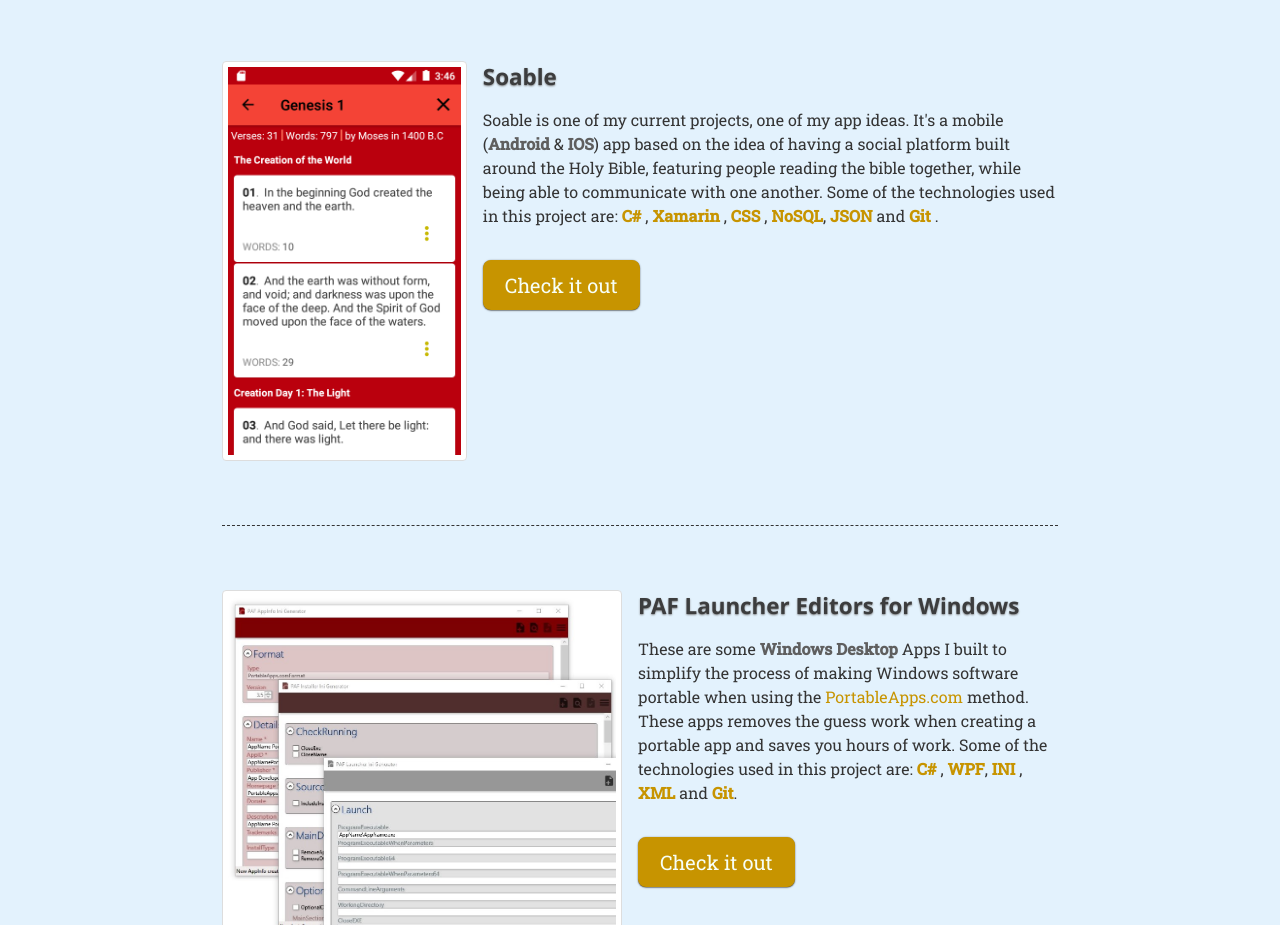
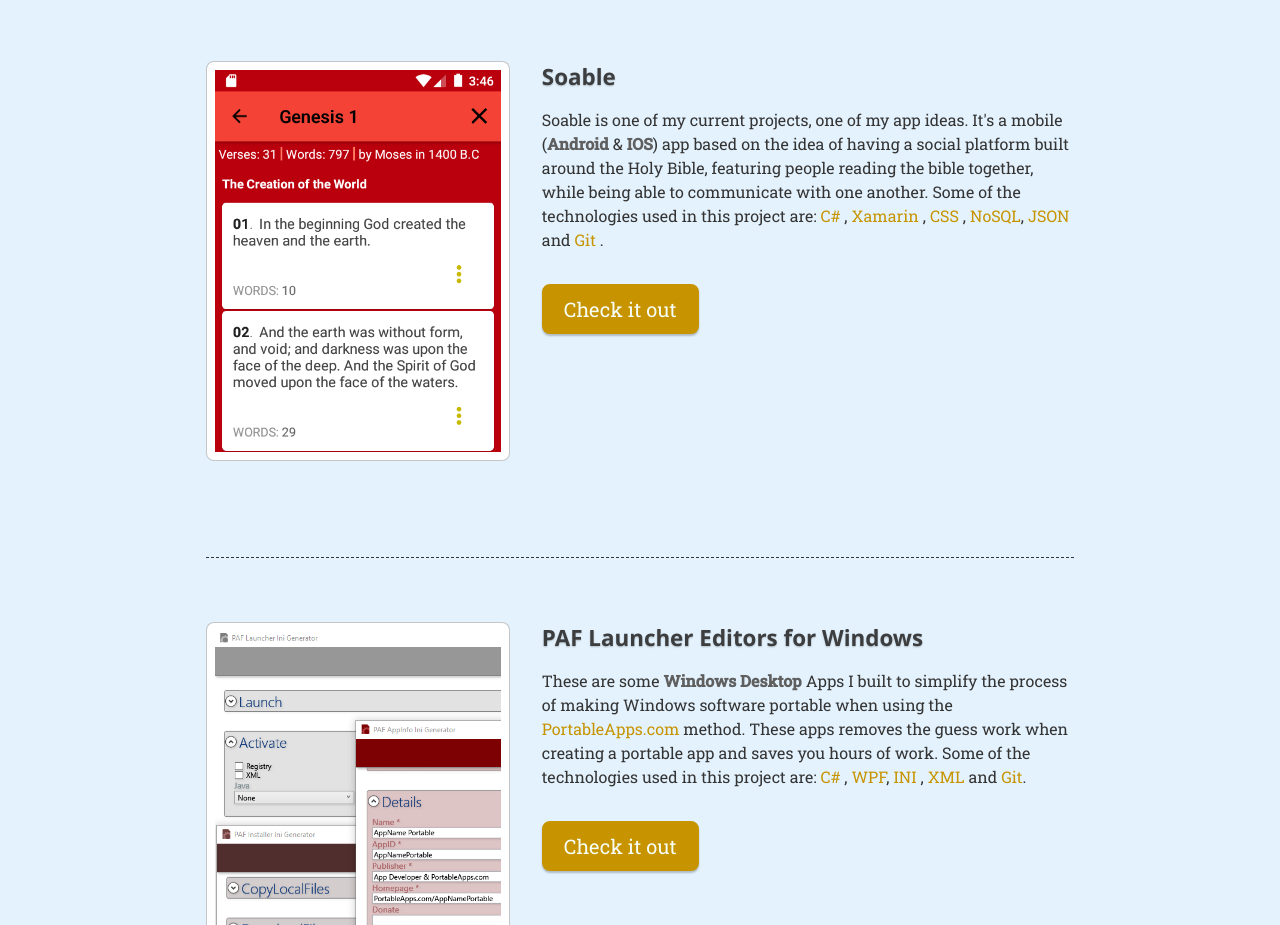
Before and after one commit to koddek/cv, a plain HTML site: page index.html in a window 1280 px wide. Shown: the part 499-1424 px from the top of the page. Drawn offline with Linux system fonts and the light colour scheme.

Commit message:
Add files via upload

```diff
--- a/css/main.css
+++ b/css/main.css
@@ -11,6 +11,7 @@
   --color-almost-white: #f7fff7;
   --color-almost-black: #343434;
   --color-accent: var(--color3);
+  --color-shadow: rgba(0, 0, 0, 0.226);
 }
 
 /* GENERAL STYLES */
@@ -22,6 +23,8 @@
 }
 
 body {
+  width: 100%;
+  height: 100%;
   color: var(--color-almost-black);
 }
 
@@ -42,10 +45,10 @@
 }
 
 .content-container {
-  min-width: 250px;
+  min-width: 240px;
   max-width: 900px;
   margin: auto;
-  padding: 4rem 2rem;
+  padding: 4rem 1rem;
 }
 
 h1,
@@ -57,7 +60,7 @@
   font-family: "Segoe UI", Tahoma, Geneva, Verdana, sans-serif;
   font-weight: bold;
   opacity: 0.95;
-  text-shadow: 0 1px 2px rgb(124, 124, 124);
+  text-shadow: 0 1px 2px var(--color-shadow);
 }
 
 h1 {
@@ -84,7 +87,7 @@
   font-family: "Roboto Slab", serif;
 }
 
-strong{
+strong {
   color: #5f5f5f;
 }
 
@@ -106,9 +109,9 @@
   padding: 10px 20px 10px 20px;
   margin-top: 2rem;
   text-decoration: none;
-  box-shadow: 0 0.5px 1.5px var(--color-almost-black);
+  box-shadow: 0 2px 2px var(--color-shadow);
   transition-duration: 100ms;
-  transition-property: background, color;
+  transition-property: background-color, color;
   transition-timing-function: linear;
   align-self: flex-start;
 }
@@ -135,36 +138,50 @@
 
 /* PROJECTS */
 
-.tech-link {
-  font-weight: bold;
+.flex-container {
+  display: flex;
+  flex-direction: row;
+  flex-wrap: wrap;
+  padding: 4rem 0;
+  border-bottom: 1px dashed var(--color-almost-black);
+}
+
+.info {
+  flex-basis: 60%;
+  flex-grow: 1;
+  flex-shrink: 0;
+  display: flex;
+  flex-direction: column;
+}
+
+.pic {
+  flex-grow: 0;
+  flex-shrink: 0;
+  flex-basis: 35%;
+  height: 400px;
+  margin-right: 2rem;
+  margin-bottom: 2rem;
+  padding: 0.5rem;
+  border: 1px solid var(--color-shadow);
+  border-radius: 0.5em;
+  background: white;
 }
 
 .projects img {
-  width: 400px;
-  height: 400px;
-  margin-right: 1rem;
+  width: 100%;
+  height: 100%;
   object-fit: cover;
   object-position: top left;
-  background: white;
-  border: 1px solid #ddd;
-  border-radius: 4px;
-  padding: 5px;
 }
 
-.projects article {
-  padding: 4rem 0;
-  border-bottom: 1px dashed var(--color-almost-black);
+.projects .content {
   display: flex;
+  flex-direction: column;
 }
 
 .projects article:last-of-type {
   border-bottom: none;
   padding-bottom: 0;
-}
-
-.description {
-  display: flex;
-  flex-direction: column;
 }
 
 /* FOOTER */
@@ -226,14 +243,10 @@
     font-size: 1.3rem;
   }
 
-  .projects article {
-    flex-direction: column;
-  }
-
-  .projects img {
-    width: 230px;
-    height: 300px;
-    margin-bottom: 2rem;
+  .pic {
+    flex-basis: 100%;
+    height: 400px;
+    margin-right: 0;
   }
 
   header .content {
--- a/index.html
+++ b/index.html
@@ -40,8 +40,8 @@
         </p>
 
         <article class="flex-container">
-          <img src="images/soable.png" alt="Soable app screenshot" />
-          <div class="description">
+          <div class="pic"><img src="images/soable.png" alt="Soable app screenshot" /></div>
+          <div class="info">
             <h3>Soable</h3>
             <p>
               Soable is one of my current projects, one of my app ideas. It's
@@ -79,8 +79,8 @@
         </article>
 
         <article class="flex-container">
-          <img src="images/desktop-apps.jpg" alt="PAF app screenshot" />
-          <div class="description">
+          <div class="pic"><img src="images/desktop-apps.png" alt="PAF app screenshot" /></div>
+          <div class="info">
             <h3>PAF Launcher Editors for Windows</h3>
             <p>
               These are some <strong>Windows Desktop</strong> Apps I built to
```
Also changed, not shown: images/desktop-apps.png (added).
